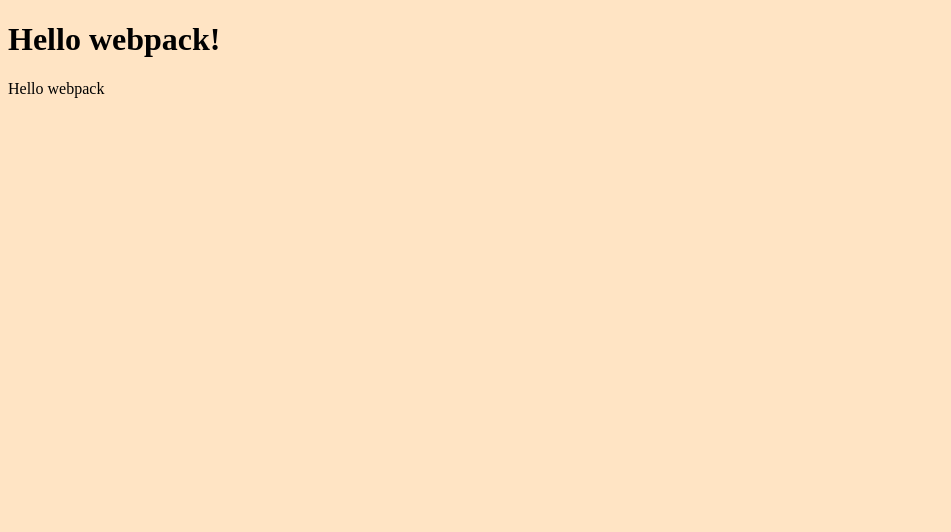
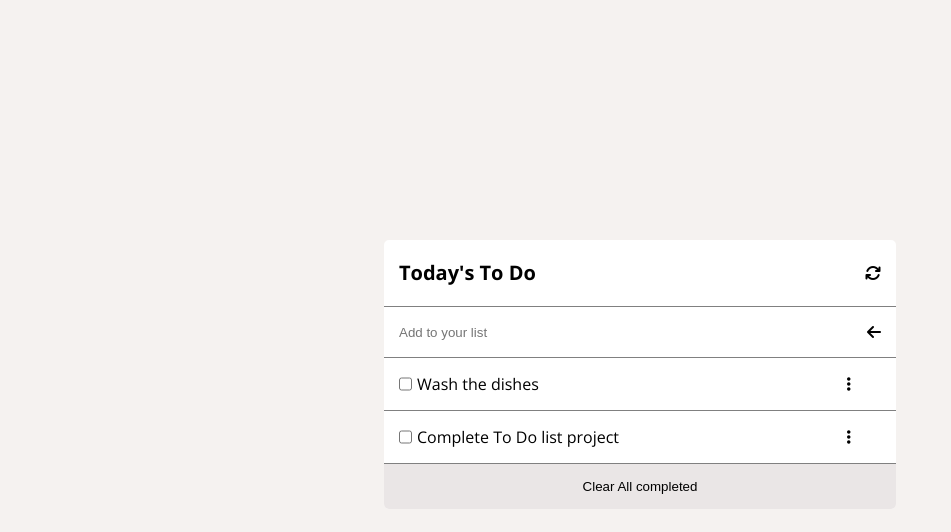
Before and after one commit to codehass/ToDolist, a website built with webpack: page src/index.html in a window 1280 px wide. Shown: the whole page, without its empty margins (0-951 px from the left). Built offline with nearby package versions, Linux system fonts and the light colour scheme; files whose address does not match are found by name.

Commit message:
Add html ans js script

```diff
--- a/src/index.html
+++ b/src/index.html
@@ -3,9 +3,53 @@
   <head>
     <meta charset="UTF-8" />
     <meta name="viewport" content="width=device-width, initial-scale=1.0" />
-    <title>Wbpack Exercise</title>
+    <!-- Font  -->
+    <link rel="preconnect" href="https://fonts.googleapis.com" />
+    <link rel="preconnect" href="https://fonts.gstatic.com" crossorigin />
+    <link
+      href="https://fonts.googleapis.com/css2?family=Lato:wght@100;300;400;700;900&family=Open+Sans:wght@300;400;500;600;700;800&display=swap"
+      rel="stylesheet"
+    />
+    <!-- ***  -->
+    <link
+      rel="stylesheet"
+      href="path/to/font-awesome/css/font-awesome.min.css"
+    />
+    <script
+      src="https://kit.fontawesome.com/5da2948a10.js"
+      crossorigin="anonymous"
+    ></script>
+    <title>Do Do list</title>
   </head>
   <body>
-    <h1>Hello webpack!</h1>
+    <div class="container">
+      <header>
+        <h2>Today's To Do</h2>
+        <i class="fa-solid fa-arrows-rotate"> </i>
+      </header>
+
+      <form action="">
+        <input type="text" placeholder="Add to your list" />
+        <i class="fa-solid fa-arrow-left"></i>
+      </form>
+
+      <ul class="tasks">
+        <li>
+          <input type="checkbox" />
+          <div class="task">
+            <p>Wash the dishes</p>
+            <i class="fa-solid fa-ellipsis-vertical"></i>
+          </div>
+        </li>
+        <li>
+          <input type="checkbox" />
+          <div class="task">
+            <p>Complete To Do list project</p>
+            <i class="fa-solid fa-ellipsis-vertical"></i>
+          </div>
+        </li>
+      </ul>
+      <button>Clear All completed</button>
+    </div>
   </body>
 </html>
--- a/src/index.js
+++ b/src/index.js
@@ -1,13 +1,35 @@
 import _ from 'lodash';
 import './style.css';
 
-function component() {
-  const element = document.createElement('div');
+const tasks = [
+  {
+    description: 'A',
+    completed: '1',
+    index: '1',
+  },
+  {
+    description: 'A',
+    completed: '1',
+    index: '2',
+  },
+  {
+    description: 'A',
+    completed: '1',
+    index: '',
+  },
+  {
+    description: 'A',
+    completed: '1',
+    index: '3',
+  },
+];
 
-  // Lodash, now imported by this script
-  element.innerHTML = _.join(['Hello', 'webpack'], ' ');
+// function component() {
 
-  return element;
-}
+// Lodash, now imported by this script
+//   element.innerHTML = _.join(['Hello', 'webpack'], ' ');
 
-document.body.appendChild(component());
+//   return element;
+// }
+
+// document.body.appendChild(component());
--- a/src/style.css
+++ b/src/style.css
@@ -1,3 +1,81 @@
+* {
+  margin: 0;
+  padding: 0;
+  box-sizing: border-box;
+}
+
 body {
-  background-color: bisque;
+  font-family: 'Lato', sans-serif;
+  font-family: 'Open Sans', sans-serif;
+  background-color: rgb(245, 242, 240);
 }
+
+li {
+  list-style: none;
+}
+
+.container {
+  position: absolute;
+  left: 30%;
+  top: 30%;
+  width: 40%;
+  margin: auto;
+  background-color: #fff;
+  border-radius: 5px;
+}
+
+header {
+  display: flex;
+  align-items: center;
+  justify-content: space-between;
+  padding: 15px;
+  border-bottom: 1px solid gray;
+}
+
+h2 {
+  font-size: 20px;
+  line-height: 1.8;
+}
+
+form {
+  display: flex;
+  align-items: center;
+  padding: 15px;
+  justify-content: space-between;
+  width: 100%;
+  border-bottom: 1px solid gray;
+}
+
+.tasks li {
+  display: flex;
+  gap: 5px;
+}
+
+form input {
+  border: 0 solid;
+  height: 20px;
+  width: 160px;
+  color: #ccc;
+}
+
+.task {
+  display: flex;
+  justify-content: space-between;
+  align-items: center;
+  width: 90%;
+}
+
+.tasks li {
+  padding: 15px;
+  border-bottom: 1px solid gray;
+}
+
+button {
+  width: 100%;
+  border: none;
+  background: #e2ddddb8;
+  padding: 15px;
+  border-radius: 5px;
+  border-top-left-radius: 0;
+  border-top-right-radius: 0;
+}
```
Also changed, not shown: dist/main.js (added).
